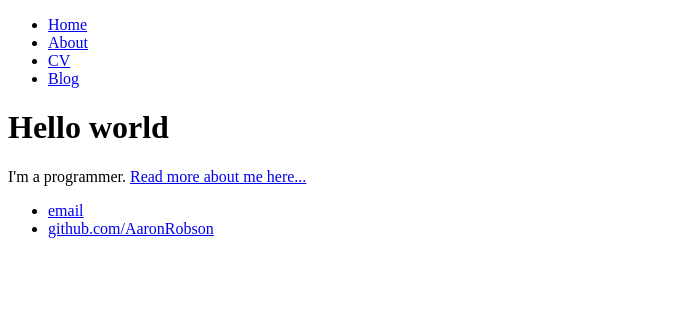
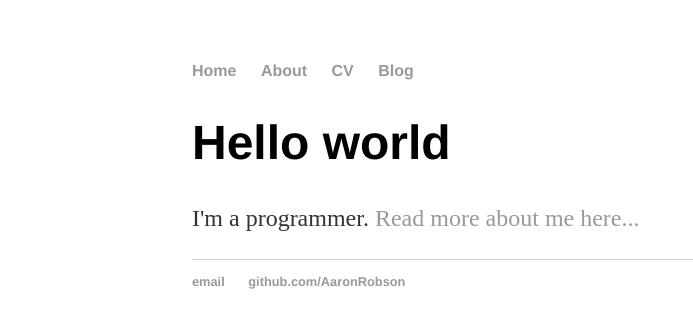
Before and after one commit to AaronRobson/AaronRobson.github.io, a Jekyll site: the page built from index.html, in a window 1280 px wide. Shown: the top 328 px of the page, without its empty margins (0-693 px from the left). Built offline with Jekyll 4.4.1, drawn with Linux system fonts in a browser that asks for light colours.

Commit message:
Linking the css file properly.

```diff
--- a/_layouts/default.html
+++ b/_layouts/default.html
@@ -5,7 +5,7 @@
     <title>{{ page.title }}</title>
     <link rel="icon" href="/static/favicon/aaronrobson.ico" type="image/x-icon"/>
     <link rel="stylesheet" href="https://fonts.googleapis.com/css?family=Open+Sans"/>
-    <link rel="stylesheet" type="text/css" href="/css/main.css">
+    <link rel="stylesheet" type="text/css" href="/static/css/main.css">
   </head>
 
   <body>
```
